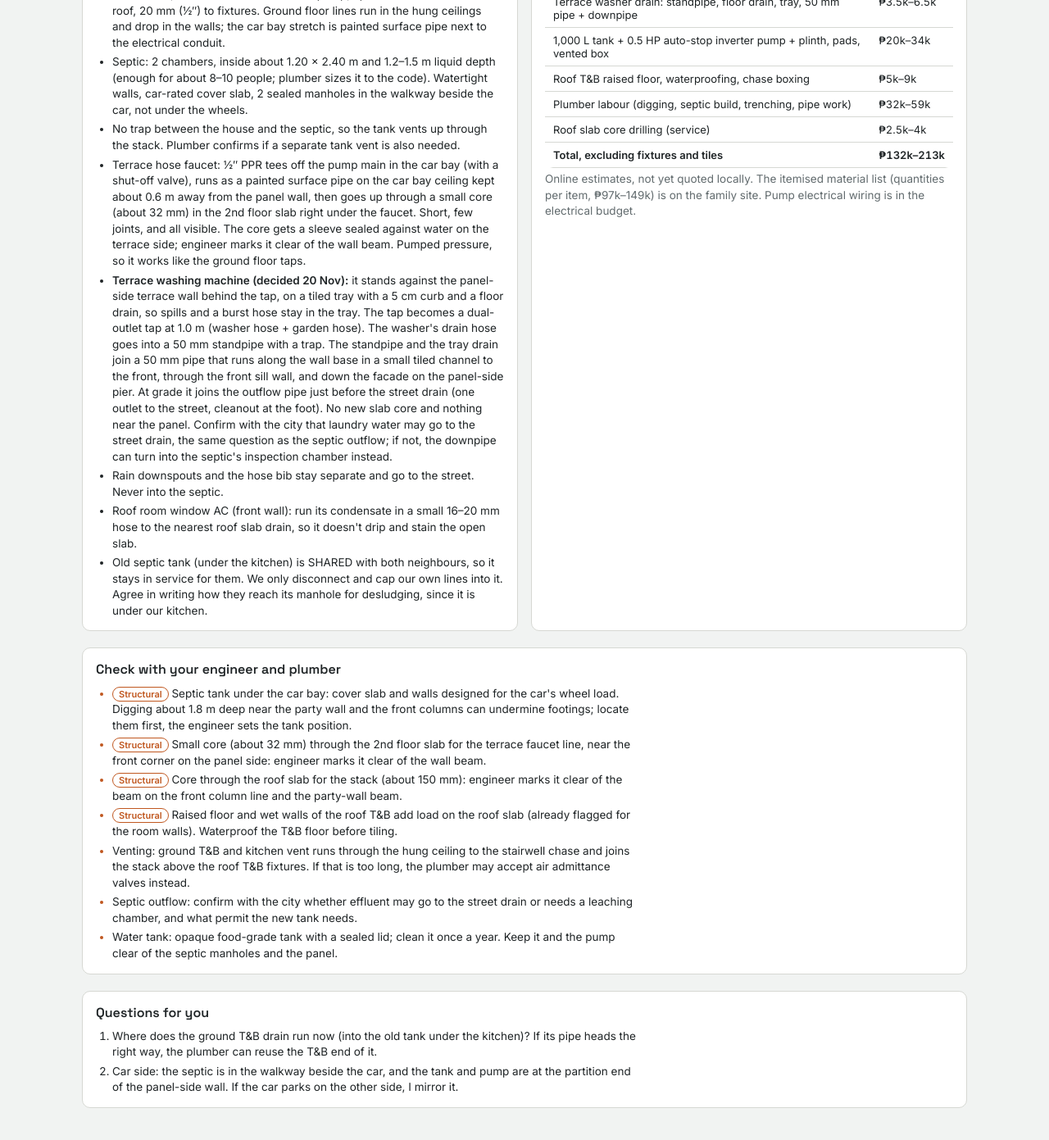
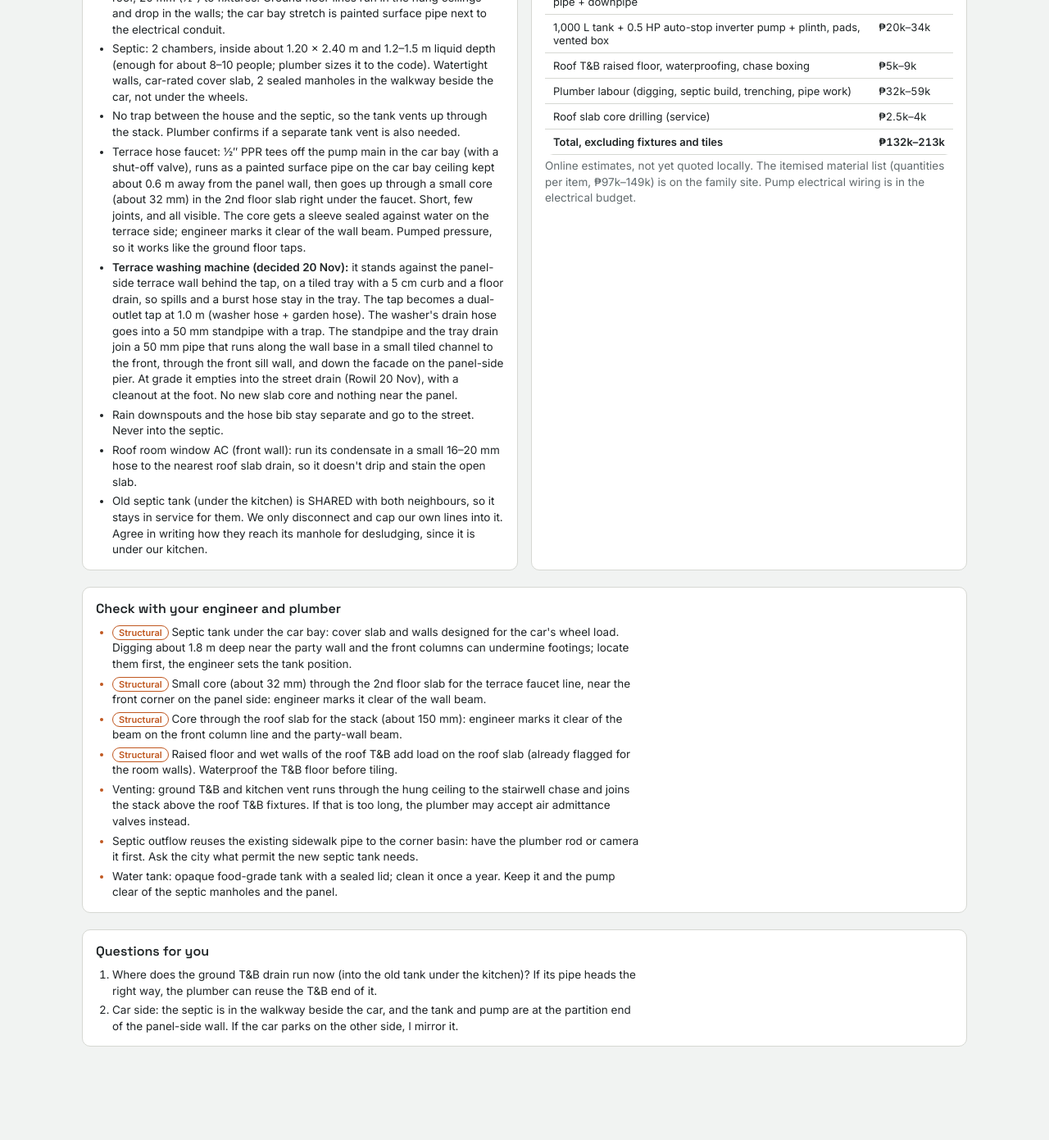
Before and after one commit to tatayotter/navarro-house, a Jekyll site: the page house/plumbing-layout-v1.html, which Jekyll copies as it is, in a window 1280 px wide and 1400 px high, scrolled down 4224 px. Shown: the top 1391 px of the window at 82% size. Built offline with Jekyll 4.4.1, drawn with Linux system fonts in a browser that asks for light colours; after the commit the page ends 5549 px from its top, so only the background shows below that; some of the changed text lies outside the part shown.

Commit message:
Plumbing: septic outflow reuses sidewalk pipe to corner basin; washer drain to street drain
Co-Authored-By: Claude Opus 5.5 <noreply@anthropic.com>
Claude-Session: https://claude.ai/code/session_01RUWgCM9SbUoargYbTj1Viu

```diff
--- a/house/plumbing-layout-v1.html
+++ b/house/plumbing-layout-v1.html
@@ -117,7 +117,7 @@ td.n{font-variant-numeric:tabular-nums;white-space:nowrap}
       <li>The roof T&amp;B sits right above the stairwell void, so its stack drops straight down the open void to the ground. It needs only <b>one core through the roof slab</b> and none through the 2nd floor slab.</li>
       <li>The same corner chase carries the vent and the water riser to the roof, boxed in behind the end of the pantry counter.</li>
       <li>The ground floor is being re-tiled anyway, so the main line goes in a trench under the new floor: ground T&amp;B, under the hollow old stair, through the dining area, to the car bay.</li>
-      <li>The septic tank sits at the front, so the desludging truck reaches it from the street and the outflow pipe to the street drain is short.</li>
+      <li>The septic tank sits at the front, so the desludging truck reaches it from the street and the outflow pipe is short: it reuses the existing sidewalk pipe that leads to the main basin at the corner street (Rowil 20 Nov). The plumber checks that pipe is clear and sound before connecting.</li>
     </ul></div>
     <div class="box"><h2>Water: city water downstairs, tank + pump for the rest</h2><ul>
       <li><b>Supply:</b> the city line comes in under the kitchen sink (meter is past the annex-side neighbour). The kitchen and the ground T&amp;B stay on direct city water (pressure downstairs is good enough), through a check valve inside the kitchen sink cabinet. The line continues in the dining ceiling to the tank, and a float valve fills it.</li>
@@ -152,7 +152,7 @@ td.n{font-variant-numeric:tabular-nums;white-space:nowrap}
       <tr><td>Roof T&amp;B lavatory</td><td>Front wall, inner corner</td><td class="n">50 mm</td><td>Stack, above the slab in the raised floor</td><td>Cold ½″</td></tr>
       <tr><td>Roof T&amp;B shower floor drain</td><td>Front outer corner, farthest from the door, next to the stack</td><td class="n">50 mm</td><td>Stack, above the slab in the raised floor</td><td>Cold ½″</td></tr>
       <tr><td>Hose bib</td><td>Car bay partition, between the window and the door, 0.6 m</td><td class="n">n/a</td><td>Street</td><td>Cold ½″, on the pump (tank water)</td></tr>
-      <tr><td>Washing machine (terrace)</td><td>Against the panel-side terrace wall, behind the tap, on a tiled tray with a 5 cm curb</td><td class="n">50 mm</td><td>Standpipe + P-trap and tray floor drain → 50 mm pipe along the wall base to the front → downpipe on the facade → joins the outflow to the street drain</td><td>From the dual tap</td></tr>
+      <tr><td>Washing machine (terrace)</td><td>Against the panel-side terrace wall, behind the tap, on a tiled tray with a 5 cm curb</td><td class="n">50 mm</td><td>Standpipe + P-trap and tray floor drain → 50 mm pipe along the wall base to the front → downpipe on the facade → street drain</td><td>From the dual tap</td></tr>
       <tr><td>Rooftop outdoor faucet (with vacuum breaker)</td><td>Outside the roof room front wall, in front of the T&amp;B, 0.6 m, ≥ 30 cm from the outdoor socket</td><td class="n">n/a</td><td>Open slab roof drains</td><td>Cold ½″, tee off the roof T&amp;B supply, own shut-off valve</td></tr>
       <tr><td>Terrace dual tap (with vacuum breaker): washer hose + garden hose</td><td>Terrace side wall, front corner, 1.0 m</td><td class="n">n/a</td><td>Washer tray floor drain</td><td>Cold ½″, from the pump main via a small slab core, own shut-off valve</td></tr>
     </tbody></table></div>
@@ -165,7 +165,7 @@ td.n{font-variant-numeric:tabular-nums;white-space:nowrap}
       <li class="v2">Septic: 2 chambers, inside about 1.20 × 2.40 m and 1.2–1.5 m liquid depth (enough for about 8–10 people; plumber sizes it to the code). Watertight walls, car-rated cover slab, 2 sealed manholes in the walkway beside the car, not under the wheels.</li>
       <li>No trap between the house and the septic, so the tank vents up through the stack. Plumber confirms if a separate tank vent is also needed.</li>
       <li>Terrace hose faucet: ½″ PPR tees off the pump main in the car bay (with a shut-off valve), runs as a painted surface pipe on the car bay ceiling kept about 0.6 m away from the panel wall, then goes up through a small core (about 32 mm) in the 2nd floor slab right under the faucet. Short, few joints, and all visible. The core gets a sleeve sealed against water on the terrace side; engineer marks it clear of the wall beam. Pumped pressure, so it works like the ground floor taps.</li>
-      <li><b>Terrace washing machine (decided 20 Nov):</b> it stands against the panel-side terrace wall behind the tap, on a tiled tray with a 5 cm curb and a floor drain, so spills and a burst hose stay in the tray. The tap becomes a dual-outlet tap at 1.0 m (washer hose + garden hose). The washer's drain hose goes into a 50 mm standpipe with a trap. The standpipe and the tray drain join a 50 mm pipe that runs along the wall base in a small tiled channel to the front, through the front sill wall, and down the facade on the panel-side pier. At grade it joins the outflow pipe just before the street drain (one outlet to the street, cleanout at the foot). No new slab core and nothing near the panel. Confirm with the city that laundry water may go to the street drain, the same question as the septic outflow; if not, the downpipe can turn into the septic's inspection chamber instead.</li>
+      <li><b>Terrace washing machine (decided 20 Nov):</b> it stands against the panel-side terrace wall behind the tap, on a tiled tray with a 5 cm curb and a floor drain, so spills and a burst hose stay in the tray. The tap becomes a dual-outlet tap at 1.0 m (washer hose + garden hose). The washer's drain hose goes into a 50 mm standpipe with a trap. The standpipe and the tray drain join a 50 mm pipe that runs along the wall base in a small tiled channel to the front, through the front sill wall, and down the facade on the panel-side pier. At grade it empties into the street drain (Rowil 20 Nov), with a cleanout at the foot. No new slab core and nothing near the panel.</li>
       <li>Rain downspouts and the hose bib stay separate and go to the street. Never into the septic.</li>
       <li>Roof room window AC (front wall): run its condensate in a small 16–20 mm hose to the nearest roof slab drain, so it doesn't drip and stain the open slab.</li>
       <li class="v2">Old septic tank (under the kitchen) is SHARED with both neighbours, so it stays in service for them. We only disconnect and cap our own lines into it. Agree in writing how they reach its manhole for desludging, since it is under our kitchen.</li>
@@ -192,7 +192,7 @@ td.n{font-variant-numeric:tabular-nums;white-space:nowrap}
     <li><span class="tag e">Structural</span> Core through the roof slab for the stack (about 150 mm): engineer marks it clear of the beam on the front column line and the party-wall beam.</li>
     <li><span class="tag e">Structural</span> Raised floor and wet walls of the roof T&amp;B add load on the roof slab (already flagged for the room walls). Waterproof the T&amp;B floor before tiling.</li>
     <li>Venting: ground T&amp;B and kitchen vent runs through the hung ceiling to the stairwell chase and joins the stack above the roof T&amp;B fixtures. If that is too long, the plumber may accept air admittance valves instead.</li>
-    <li>Septic outflow: confirm with the city whether effluent may go to the street drain or needs a leaching chamber, and what permit the new tank needs.</li>
+    <li>Septic outflow reuses the existing sidewalk pipe to the corner basin: have the plumber rod or camera it first. Ask the city what permit the new septic tank needs.</li>
     <li>Water tank: opaque food-grade tank with a sealed lid; clean it once a year. Keep it and the pump clear of the septic manholes and the panel.</li>
   </ul></div>
 
@@ -329,10 +329,10 @@ o+='<g class="v2">';
 rect(95,142,30,125,'sep'); line(95,62,142,62,'pb');
 text(118,84,'SEPTIC','lw'); text(118,92,'settling','lw'); text(118,52,'outlet','lw');
 P.mh(106,108); P.mh(106,44);
-// terrace washer drain: downpipe on the facade (panel-side pier) to grade, joins the outflow pipe just before the street drain, cleanout at the foot
-P.run([[173,-6],[173,-10],[118,-10]],'pb'); o+=`<circle class="co" cx="${X(173)}" cy="${Y(-6)}" r="3.2"/>`; text(170,-14,'washer downpipe','lw','style="text-anchor:end"');
+// terrace washer drain: downpipe on the facade (panel-side pier) to grade, straight into the street drain (Rowil 20 Nov), cleanout at the foot
+P.run([[173,-6],[173,-16]],'pb'); o+=`<circle class="co" cx="${X(173)}" cy="${Y(-6)}" r="3.2"/>`; text(170,-14,'washer → street drain','lw','style="text-anchor:end"');
 P.run([[118,32],[118,-2],[118,-14]],'pw'); o+=`<line class="arrow" style="stroke:var(--waste)" x1="${X(118)}" y1="${Y(-6)}" x2="${X(118)}" y2="${Y(-20)}"/>`;
-text(86,-27,'effluent → street drain (city rule to confirm)','lw');
+text(86,-27,'effluent → existing sidewalk pipe → corner basin','lw');
 // inspection chamber where all lines meet
 P.ic(118,168,''); P.run([[118,162],[118,125]]);
 // main under-floor line from ground T&B, under the hollow stair, through dining
```
